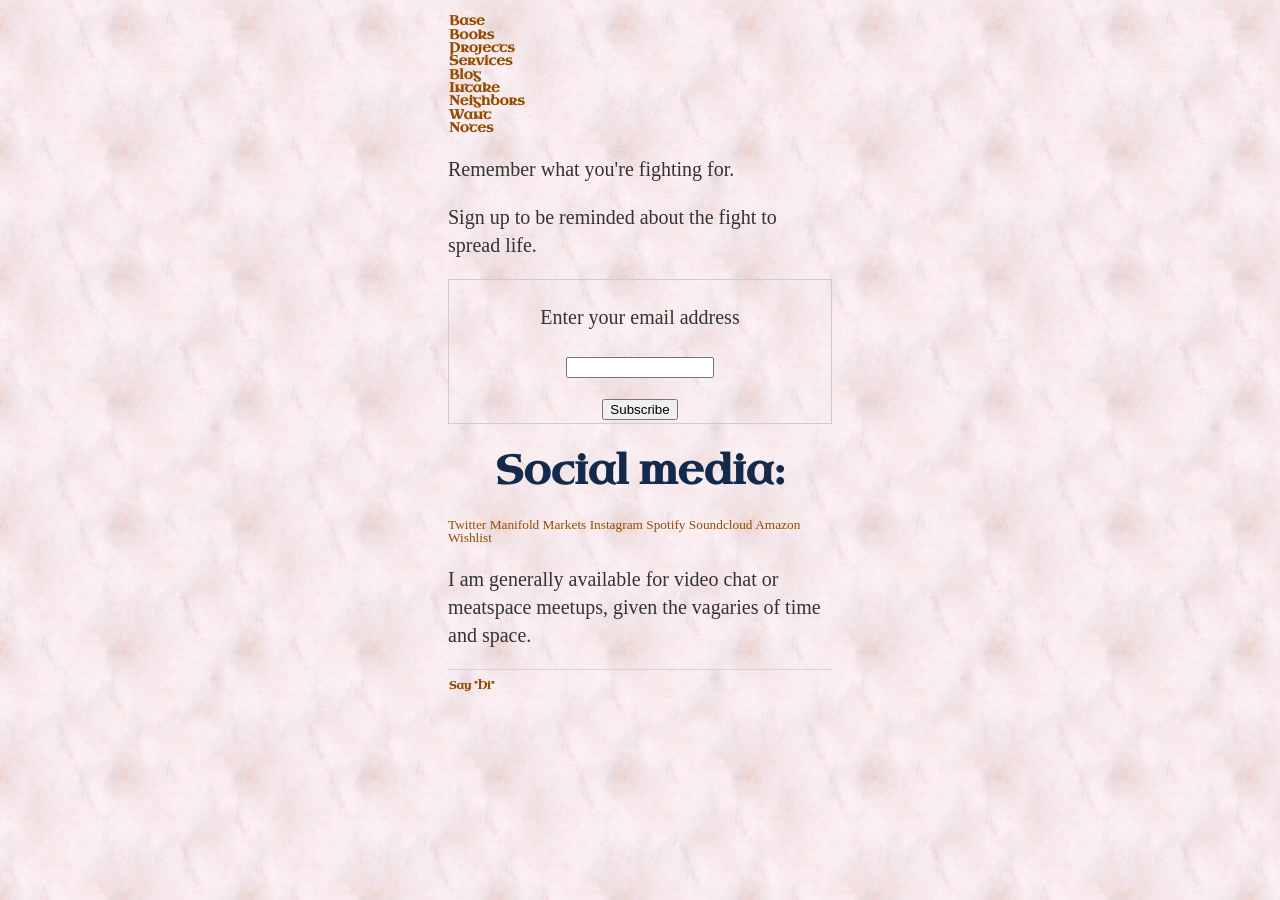
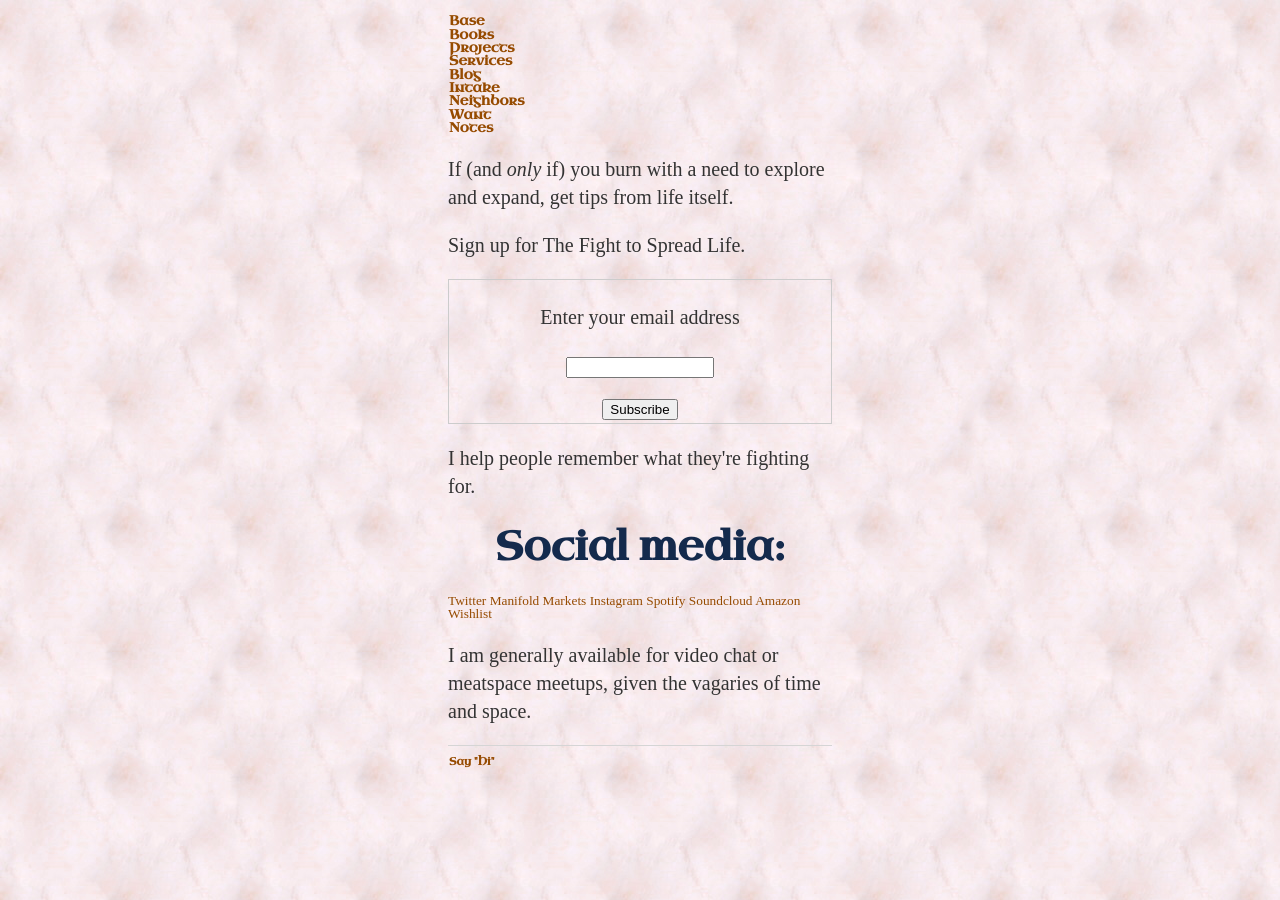
Before and after one commit to ray-dorai/ray-dorai.github.io, a Jekyll site: the page built from index.html, in a window 1280 px wide. Built offline with Jekyll 4.4.1, drawn with Linux system fonts in a browser that asks for light colours; some web fonts are replaced.

Commit message:
Update index.html

```diff
--- a/index.html
+++ b/index.html
@@ -3,10 +3,11 @@ layout: default
 title: Ray Doraisamy
 ---
 <div class="blurb">
-	<p>Remember what you're fighting for.</p>
-	<p>Sign up to be reminded about the fight to spread life.</p>
+	<p>If (and <i>only</i> if) you burn with a need to explore and expand, get tips from life itself.
+	<p>Sign up for The Fight to Spread Life.</p>
 	<p><form style="border:1px solid #ccc;padding:3px;text-align:center;" action="https://tinyletter.com/forshaper" method="post" target="popupwindow" onsubmit="window.open('https://tinyletter.com/forshaper', 'popupwindow', 'scrollbars=yes,width=800,height=600');return true"><p><label for="tlemail">Enter your email address</label></p><p><input type="text" style="width:140px" name="email" id="tlemail" /></p><input type="hidden" value="1" name="embed"/><input type="submit" value="Subscribe" /></form>
         </p>
+        <p>I help people remember what they're fighting for.</p>
 
 
 	<h1>Social media:</h1>
```
